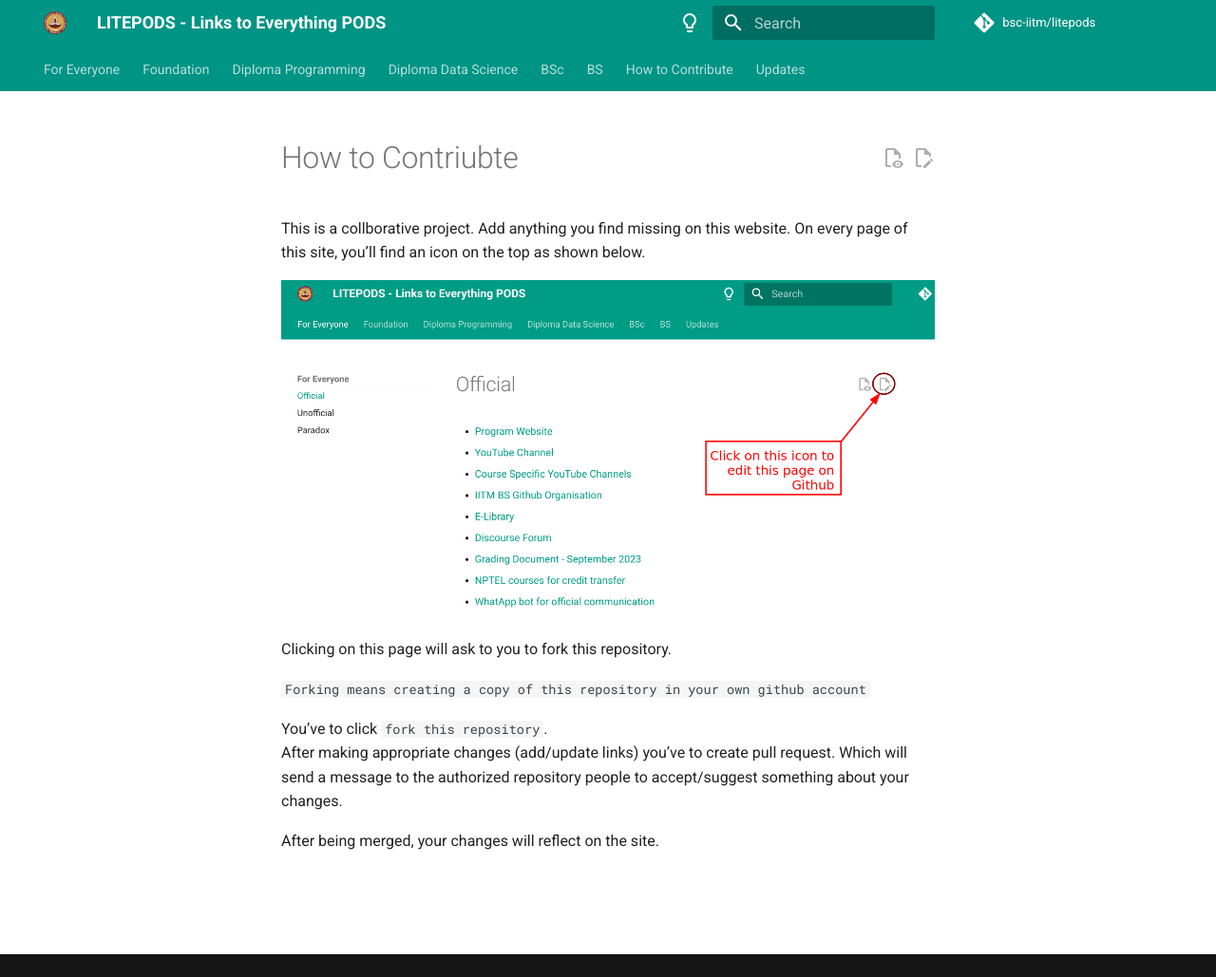
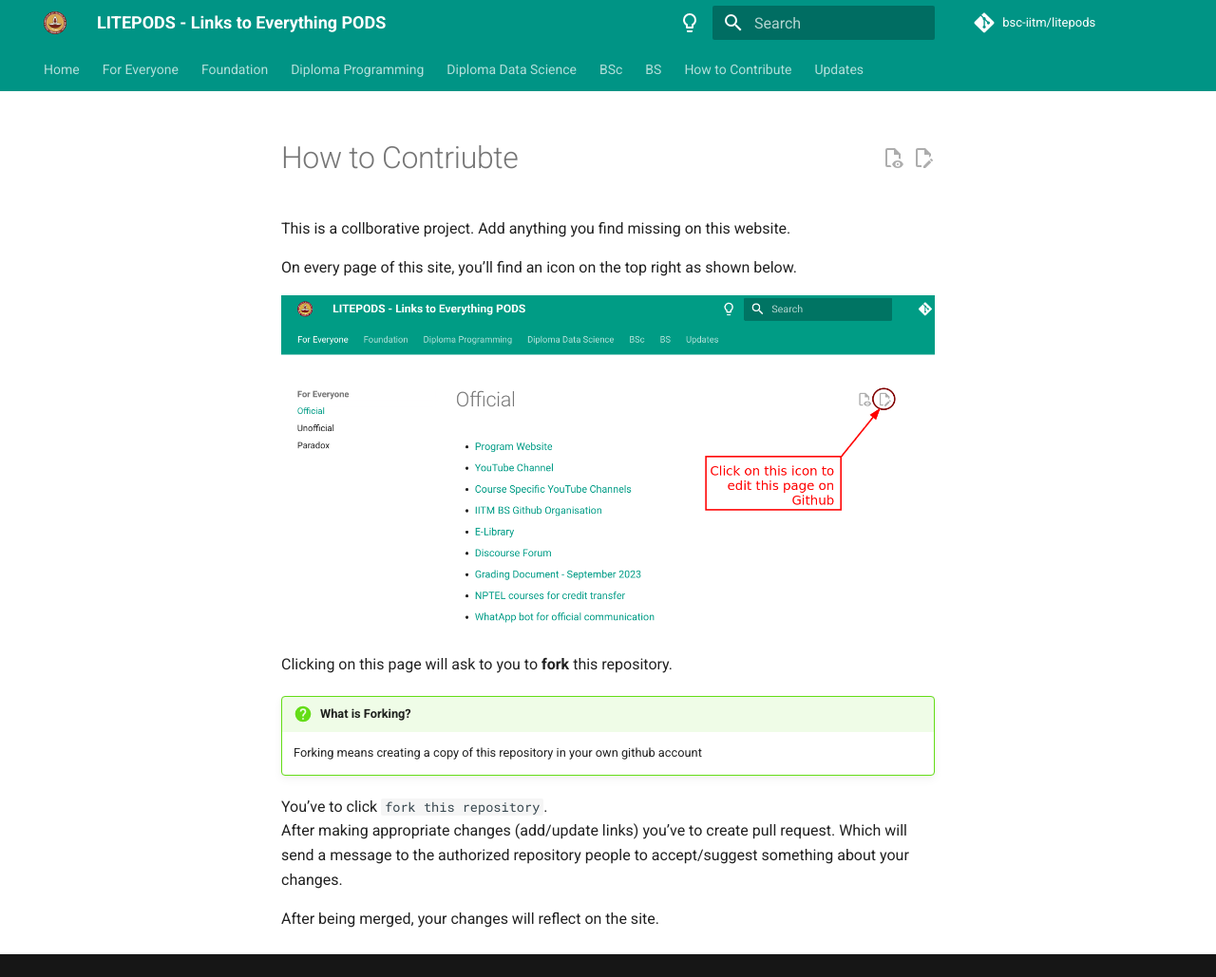
Before and after one commit to bsc-iitm/litepods, an MkDocs documentation site: the page built from docs/contribute/index.md, in a window 1280 px wide and 1029 px high. Shown: the whole window at 95% size. Built offline with MkDocs 1.6.1 and Material for MkDocs 9.7.7, drawn with Linux system fonts in a browser that asks for light colours; comment, search, counter and statistics services are not loaded.

Commit message:
updated index.md

```diff
--- a/docs/contribute/index.md
+++ b/docs/contribute/index.md
@@ -1,12 +1,16 @@
 # How to Contriubte
 
-This is a collborative project. Add anything you find missing on this website. On every page of this site, you'll find an icon on the top as shown below.
+This is a collborative project. Add anything you find missing on this website.
+
+On every page of this site, you'll find an icon on the top right as shown below.
 
 ![How to edit any page](files/edit_icon.png)
 
-Clicking on this page will ask to you to fork this repository.
+Clicking on this page will ask to you to **fork** this repository.
 
-`Forking means creating a copy of this repository in your own github account`
+!!! Question "What is Forking?"
+    Forking means creating a copy of this repository in your own github account
+
 
 You've to click `fork this repository`.
 After making appropriate changes (add/update links) you've to create pull request. Which will send a message to the authorized repository people to accept/suggest something about your changes.
--- a/mkdocs.yml
+++ b/mkdocs.yml
@@ -106,6 +106,8 @@ extra:
 #site navigation
 
 nav:
+  - Home:
+      - index.html
   - For Everyone:
       - Official: everyone/official.md
       - Unofficial: everyone/unofficial.md
```
Also changed, not shown: docs/index.md (+6 -2 lines).
